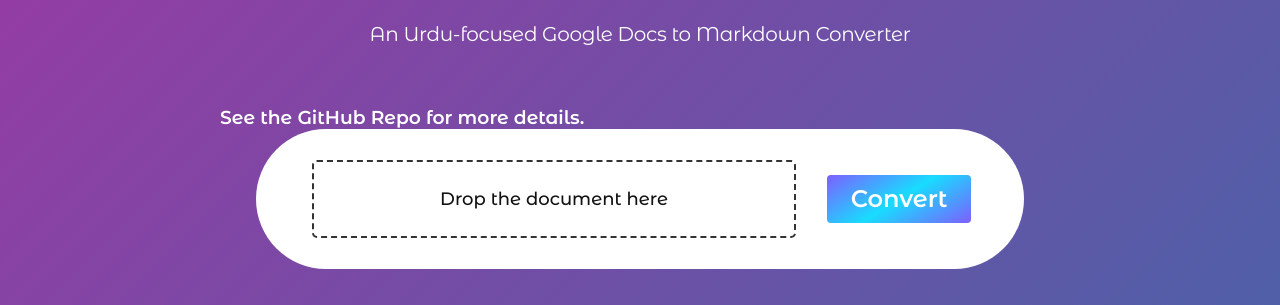
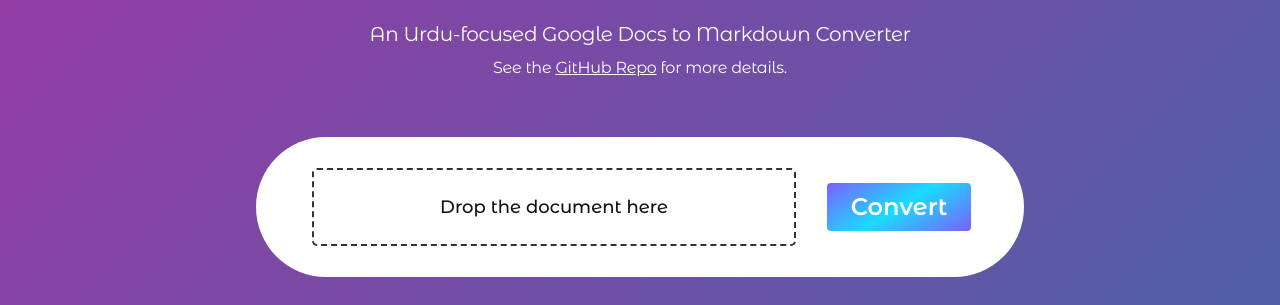
Before and after one commit to TalhaQuddoos/UrMark, a website: page public/index.html in a window 1280 px wide. Shown: the part 158-463 px from the top of the page. Drawn offline with Linux system fonts and the light colour scheme.

Commit message:
update styles

```diff
--- a/public/index.html
+++ b/public/index.html
@@ -13,7 +13,7 @@
     <div class="container">
       <h1>UrMark</h1>
       <h2>An Urdu-focused Google Docs to Markdown Converter</h2>
-      <h3>See the <a href="https://github.com/TalhaQuddoos/UrMark">GitHub Repo</a> for more details.</h3>
+      <h2 class="gh-repo-link">See the <a href="https://github.com/TalhaQuddoos/UrMark">GitHub Repo</a> for more details.</h2>
       <div class="search-box">
         <div class="drag-area">
           <div class="drag-text">Drop the document here</div>
--- a/public/static/style.css
+++ b/public/static/style.css
@@ -82,7 +82,7 @@
 }
 h2 {
     display: block;
-    margin: 0 auto 60px auto;
+    margin: 0 auto 12px auto;
     text-align: center;
     font-weight: 400;
     font-size: 1.25em;
@@ -183,3 +183,13 @@
     top: 50%;
     transform: translateY(-50%);
 }
+
+.gh-repo-link {
+    font-size: 16px;
+    margin-bottom: 60px;
+
+}
+
+.gh-repo-link a {
+    text-decoration: underline!important;
+}
```
